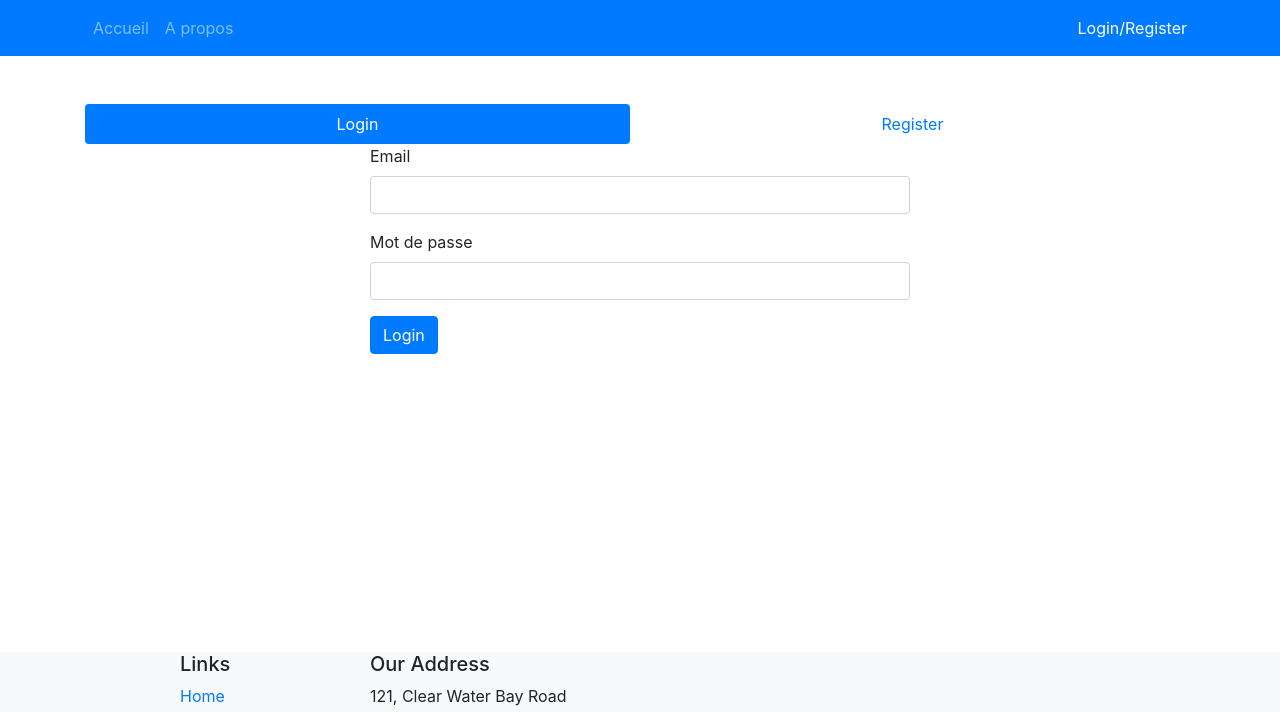
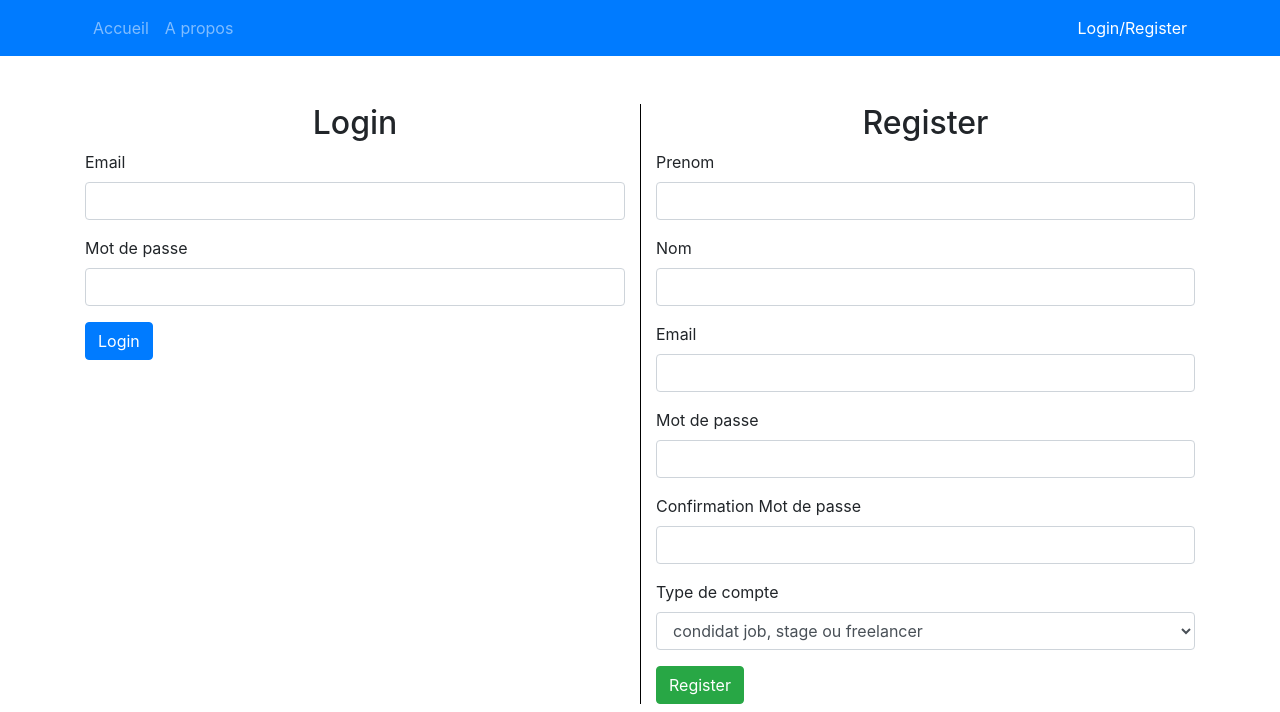
Before and after one commit to ilel777/job_se_project, a website: page login.html in a window 1280 px wide. Shown: the top 712 px of the page. Drawn offline with nearby package versions, Linux system fonts and the light colour scheme.

Commit message:
fix login page

```diff
--- a/login.html
+++ b/login.html
@@ -55,25 +55,8 @@
     <!-- main content start -->
     <div id="main-content" class="container mb-5" style="min-height: 500px">
         <div class="row">
-            <div class="col-12">
-                <!-- tablist start -->
-                <ul class="nav nav-pills nav-fill" id="myTab" role="tablist">
-                    <li class="nav-item">
-                        <a class="nav-link active" href="#login" role="tab" aria-selected="true">Login</a>
-                    </li>
-                    <li class="nav-item">
-                        <a class="nav-link" href="#register" role="tab" aria-selected="false">Register</a>
-                    </li>
-                </ul>
-                <!-- tablist end -->
-            </div>
-        </div>
-        <div class="row justify-content-center">
-            <div class="col-md-6 ">
-                <!-- tabs content start -->
-                <div class="tab-content">
-                    <!-- login tab start -->
-                    <div class="tab-pane fade active show" id="login" role="tabpanel">
+            <div class="col-md-6">
+                <h2 class="text-center">Login</h2>
                         <form>
                             <div class="form-group">
                                 <label for="login_email">Email</label>
@@ -89,10 +72,9 @@
                             </div>
                             <button type="submit" class="btn btn-primary">Login</button>
                         </form>
-                    </div>
-                    <!-- login tab end -->
-                    <!-- register tab start -->
-                    <div class="tab-pane fade" id="register" role="tabpanel">
+            </div>
+            <div class="col-md-6 vertical-line">
+                <h2 class="text-center">Register</h2>
                         <form>
                             <div class="form-group">
                                 <label for="prenom">Prenom</label>
@@ -133,10 +115,6 @@
                             </div>
                             <button type="submit" class="btn btn-success">Register</button>
                         </form>
-                    </div>
-                    <!-- register tab end -->
-                </div>
-                <!-- tabs content end -->
             </div>
         </div>
     </div>
--- a/style.css
+++ b/style.css
@@ -1,3 +1,9 @@
 #main-content{
     min-height: 500px;
 }
+
+@media (min-width: 767px) {
+    .vertical-line {
+        border-left: thin solid black;
+    }
+}
```
